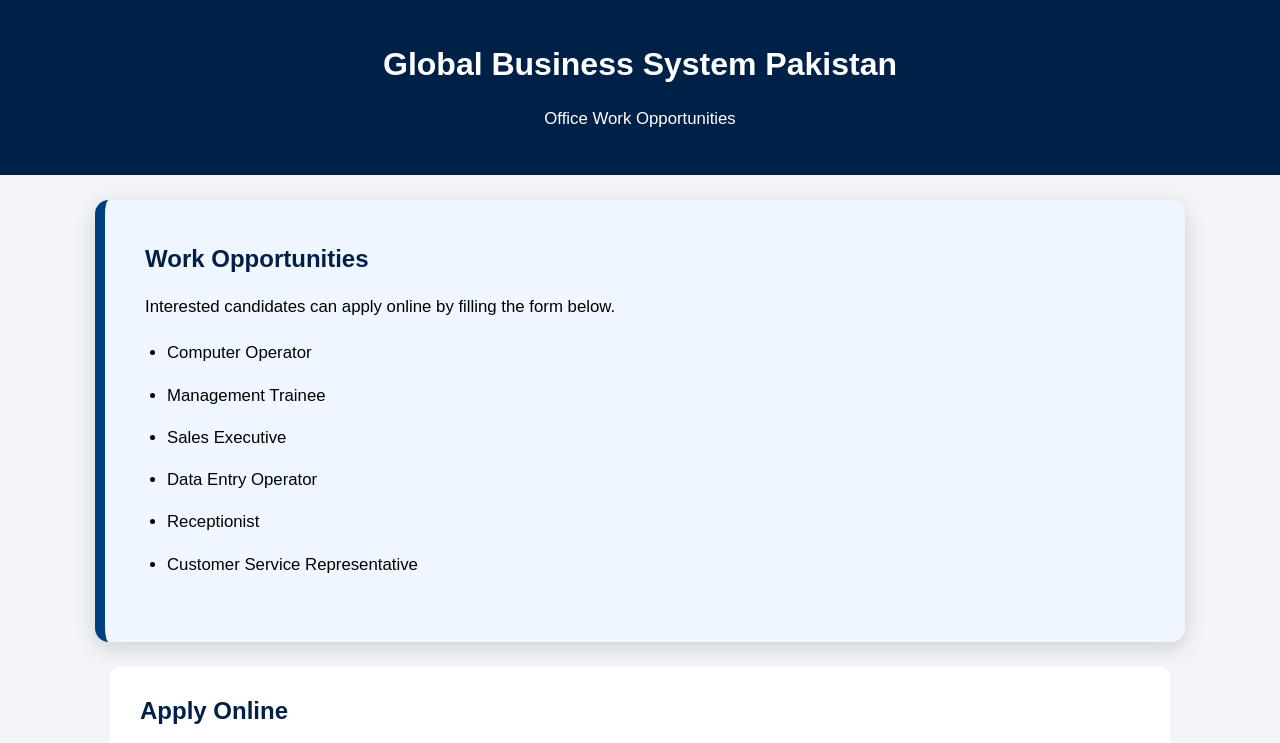
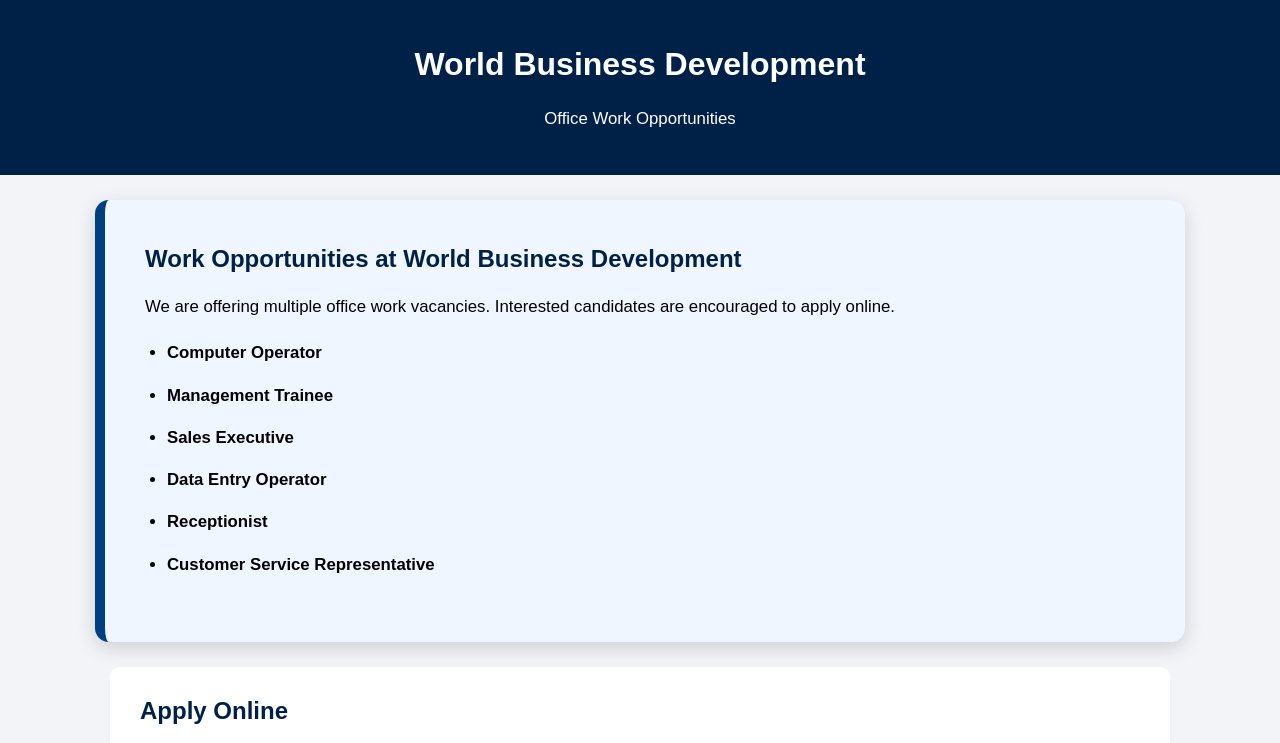
Before and after one commit to W-B-Develpor/WBD, a plain HTML site: page index.html in a window 1280 px wide. Shown: the top 743 px of the page. Drawn offline with Linux system fonts and the light colour scheme.

Commit message:
Update index.html

```diff
--- a/index.html
+++ b/index.html
@@ -3,8 +3,8 @@
 <head>
     <meta charset="UTF-8" />
     <meta name="viewport" content="width=device-width, initial-scale=1.0" />
-    <meta name="description" content="Apply for office work at Global Business System Pakistan. Submit your application online for various positions." />
-    <title>Global Business System Pakistan</title>
+    <meta name="description" content="Apply for office work at World Business Development. Submit your application online for various positions." />
+    <title>World Business Development</title>
 
     <style>
         body {
@@ -12,12 +12,14 @@
             font-family: Arial, sans-serif;
             background: #f2f4f7;
         }
+
         header {
             background: #002147;
             color: white;
             padding: 25px;
             text-align: center;
         }
+
         section {
             background: white;
             margin: 25px auto;
@@ -25,16 +27,34 @@
             border-radius: 10px;
             max-width: 1000px;
         }
-        h2 { color: #002147; margin-top: 0; }
-        p { line-height: 1.7; font-size: 1.05em; }
-        ul { line-height: 1.8; padding-left: 22px; font-size: 1.05em; }
-        ul li { margin-bottom: 12px; }
+
+        h2 {
+            color: #002147;
+            margin-top: 0;
+        }
+
+        p {
+            line-height: 1.7;
+            font-size: 1.05em;
+        }
+
+        ul {
+            line-height: 1.8;
+            padding-left: 22px;
+            font-size: 1.05em;
+        }
+
+        ul li {
+            margin-bottom: 12px;
+        }
+
         iframe {
             width: 100%;
             height: 80vh;
             border: none;
             border-radius: 10px;
         }
+
         footer {
             background: #002147;
             color: white;
@@ -42,6 +62,7 @@
             padding: 15px;
             font-size: 0.95em;
         }
+
         .job-section {
             padding: 45px 40px;
             background: #f0f6ff;
@@ -54,36 +75,38 @@
 <body>
 
 <header>
-    <h1>Global Business System Pakistan</h1>
+    <h1>World Business Development</h1>
     <p>Office Work Opportunities</p>
 </header>
 
 <section class="job-section">
-    <h2>Work Opportunities</h2>
-    <p>Interested candidates can apply online by filling the form below.</p>
+    <h2>Work Opportunities at World Business Development</h2>
+    <p>
+        We are offering multiple office work vacancies. Interested candidates are encouraged to apply online.
+    </p>
+
     <ul>
-        <li>Computer Operator</li>
-        <li>Management Trainee</li>
-        <li>Sales Executive</li>
-        <li>Data Entry Operator</li>
-        <li>Receptionist</li>
-        <li>Customer Service Representative</li>
+        <li><strong>Computer Operator</strong></li>
+        <li><strong>Management Trainee</strong></li>
+        <li><strong>Sales Executive</strong></li>
+        <li><strong>Data Entry Operator</strong></li>
+        <li><strong>Receptionist</strong></li>
+        <li><strong>Customer Service Representative</strong></li>
     </ul>
 </section>
 
 <section>
     <h2>Apply Online</h2>
 
-    <!-- ✅ WBD LINK REPLACED -->
     <iframe
-        src="https://docs.google.com/forms/d/e/1FAIpQLSdKkepoP8kywNRpvPVLmyAYpFMSVipTZnDrqV9oo_rUNAYF0A/viewform?usp=pp_url&entry.1037781348=WBD"
+        src="https://docs.google.com/forms/d/e/1FAIpQLSdKkepoP8kywNRpvPVLmyAYpFMSVipTZnDrqV9oo_rUNAYF0A/viewform?usp=pp_url&entry.1037781348=WBD&embedded=true"
         loading="lazy"
         aria-label="Job Application Form">
     </iframe>
 </section>
 
 <footer>
-    <p>© 2026 Global Business System Pakistan. All Rights Reserved.</p>
+    <p>© 2026 World Business Development. All Rights Reserved.</p>
 </footer>
 
 </body>
```
